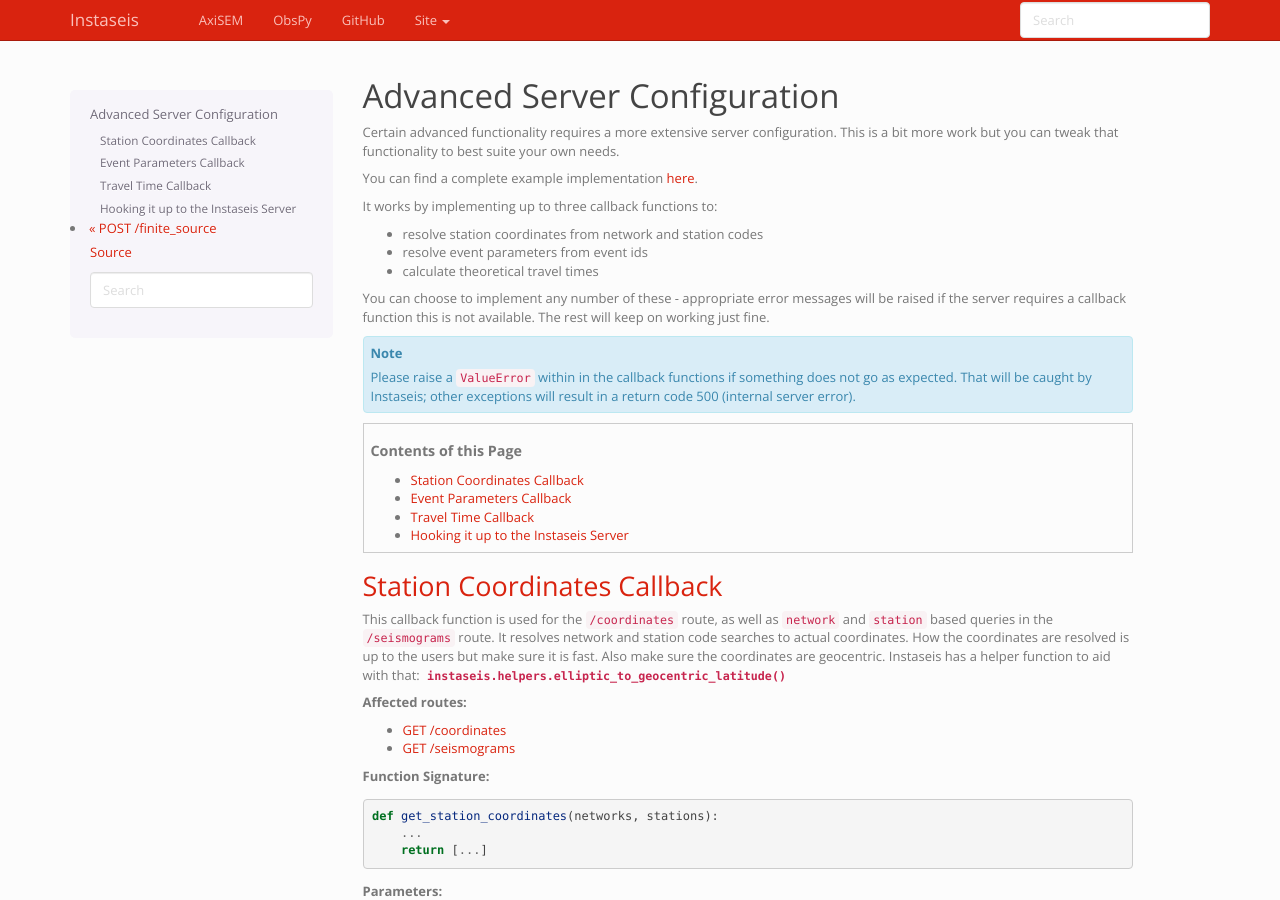
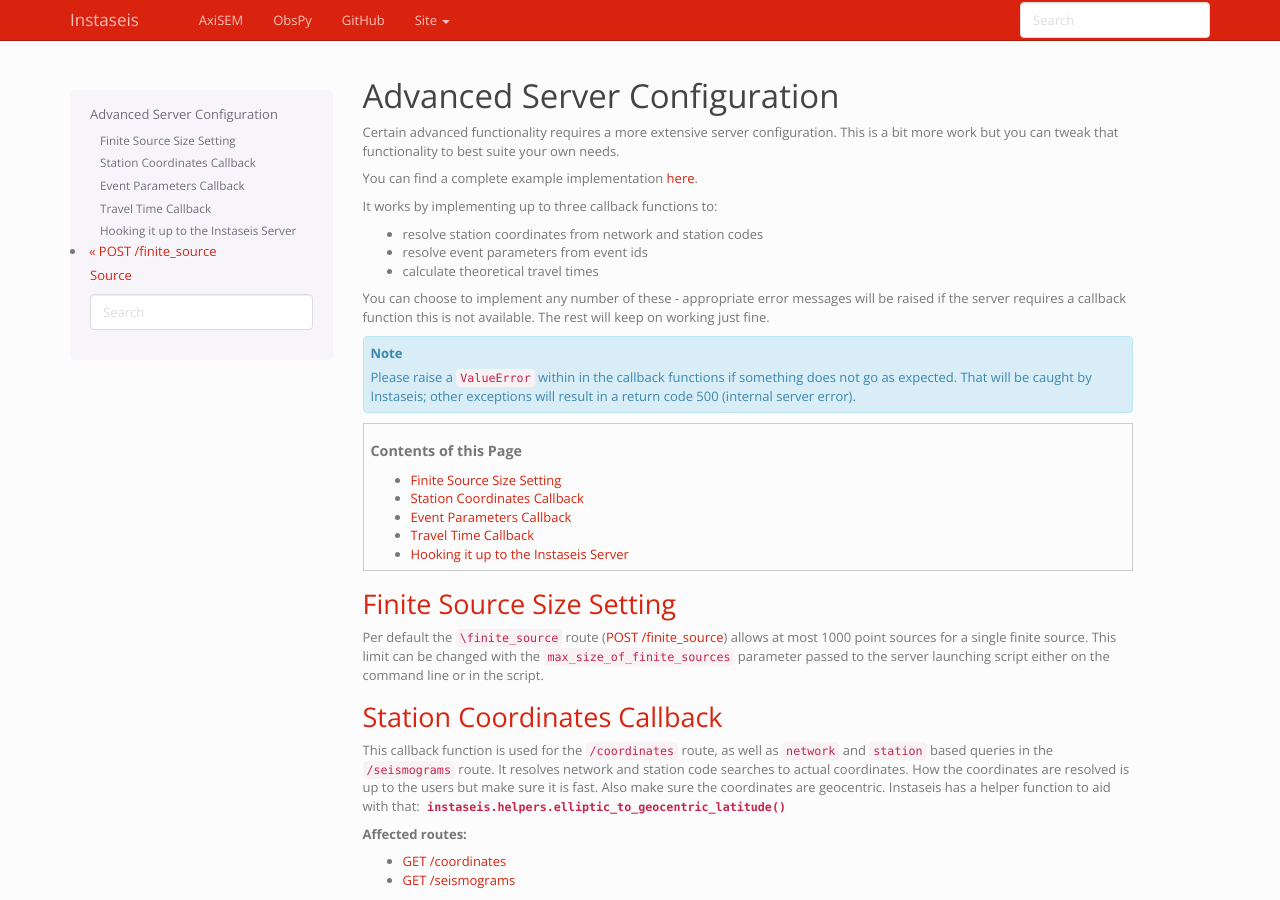
Before and after one commit to krischer/instaseis, a Sphinx documentation site: the page built from doc/advanced_server_configuration.rst, in a window 1280 px wide and 900 px high. Built offline with Sphinx 7.4.7, drawn with Linux system fonts in a browser that asks for light colours; the version number could not be read and is left out.

Commit message:
Added some more explanations to the doc

```diff
--- a/doc/advanced_server_configuration.rst
+++ b/doc/advanced_server_configuration.rst
@@ -28,6 +28,16 @@ available. The rest will keep on working just fine.
 
 .. contents:: Contents of this Page
     :local:
+
+
+Finite Source Size Setting
+--------------------------
+
+Per default the ``\finite_source`` route (:doc:`routes/finite_source`) allows
+at most 1000 point sources for a single finite source. This limit can be
+changed with the ``max_size_of_finite_sources`` parameter passed to the server
+launching script either on the command line or in the script.
+
 
 
 Station Coordinates Callback
```
